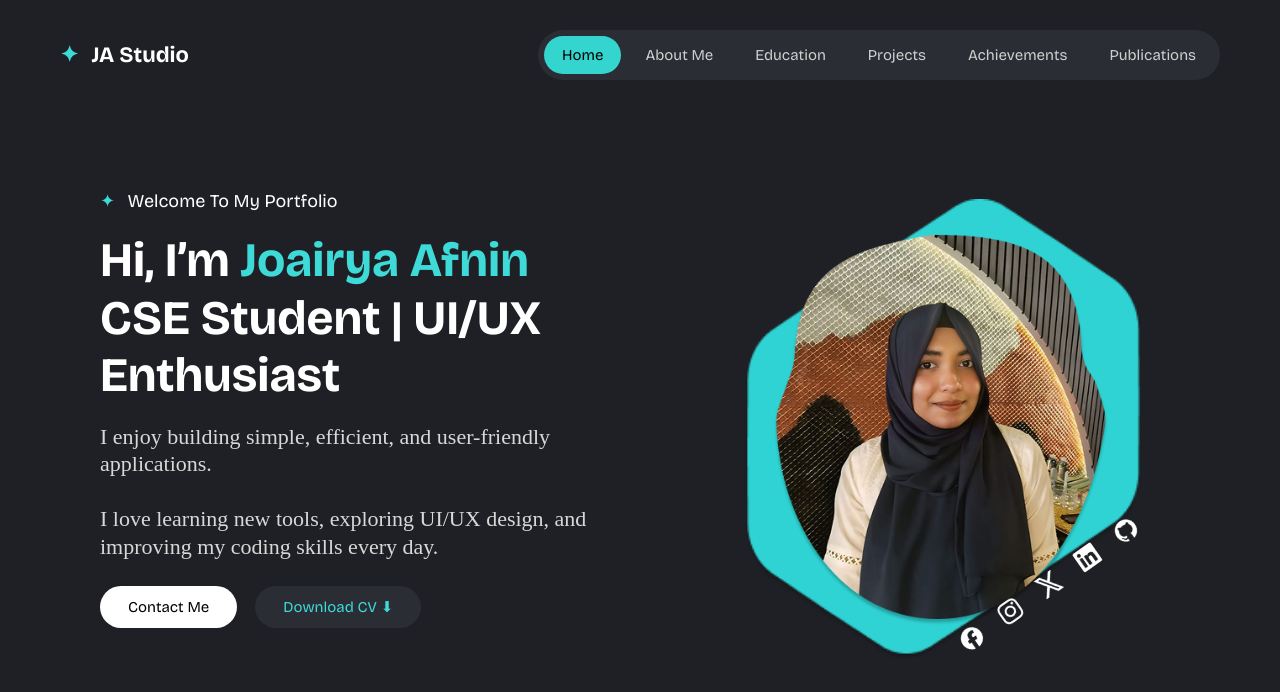
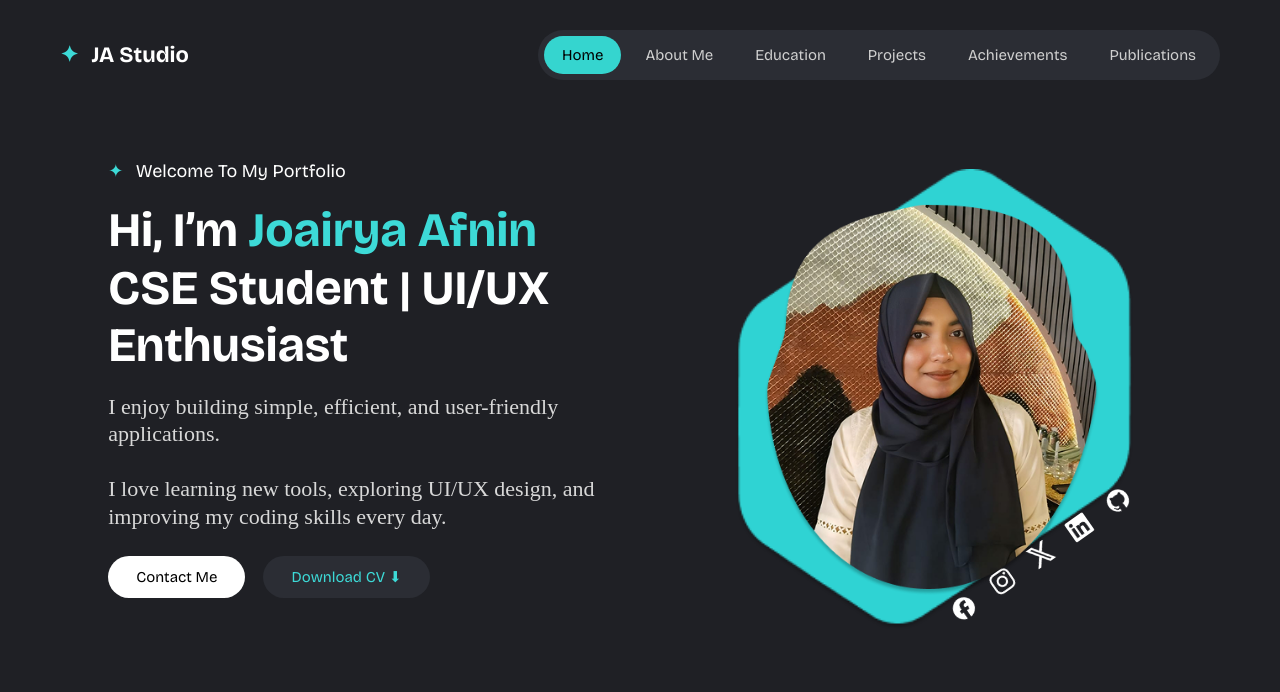
Before and after one commit to joairya-afnin/portfolio, a plain HTML site: page index.html in a window 1280 px wide. Drawn offline with nearby package versions, Linux system fonts and the light colour scheme; a web font is replaced by a local one.

Commit message:
UI fixes

```diff
--- a/style.css
+++ b/style.css
@@ -80,8 +80,9 @@ body {
     justify-content: center;
     align-items: center;
     padding: 70px 100px;
-    gap: 90px;
-    margin-top: 120px;
+    padding-bottom: 140px;
+    gap: 70px;
+    margin-top: 90px;
 }
 
 /* LEFT */
@@ -298,6 +299,11 @@ h1 {
 
 .btn-cv:hover {
   background: #d1f5f3;
+}
+
+.social-icons a {
+  text-decoration: none;
+  outline: none;
 }
 
 
```
